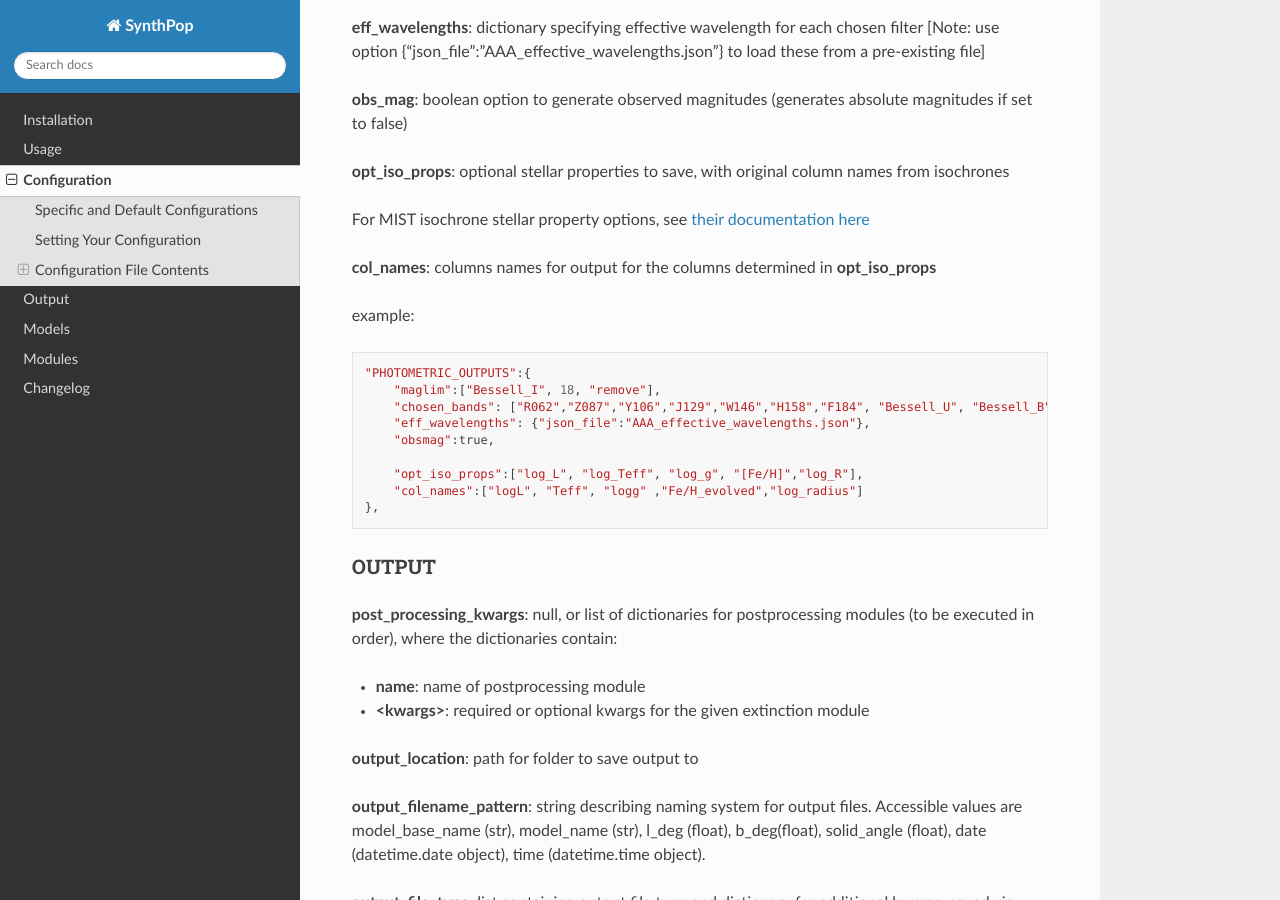
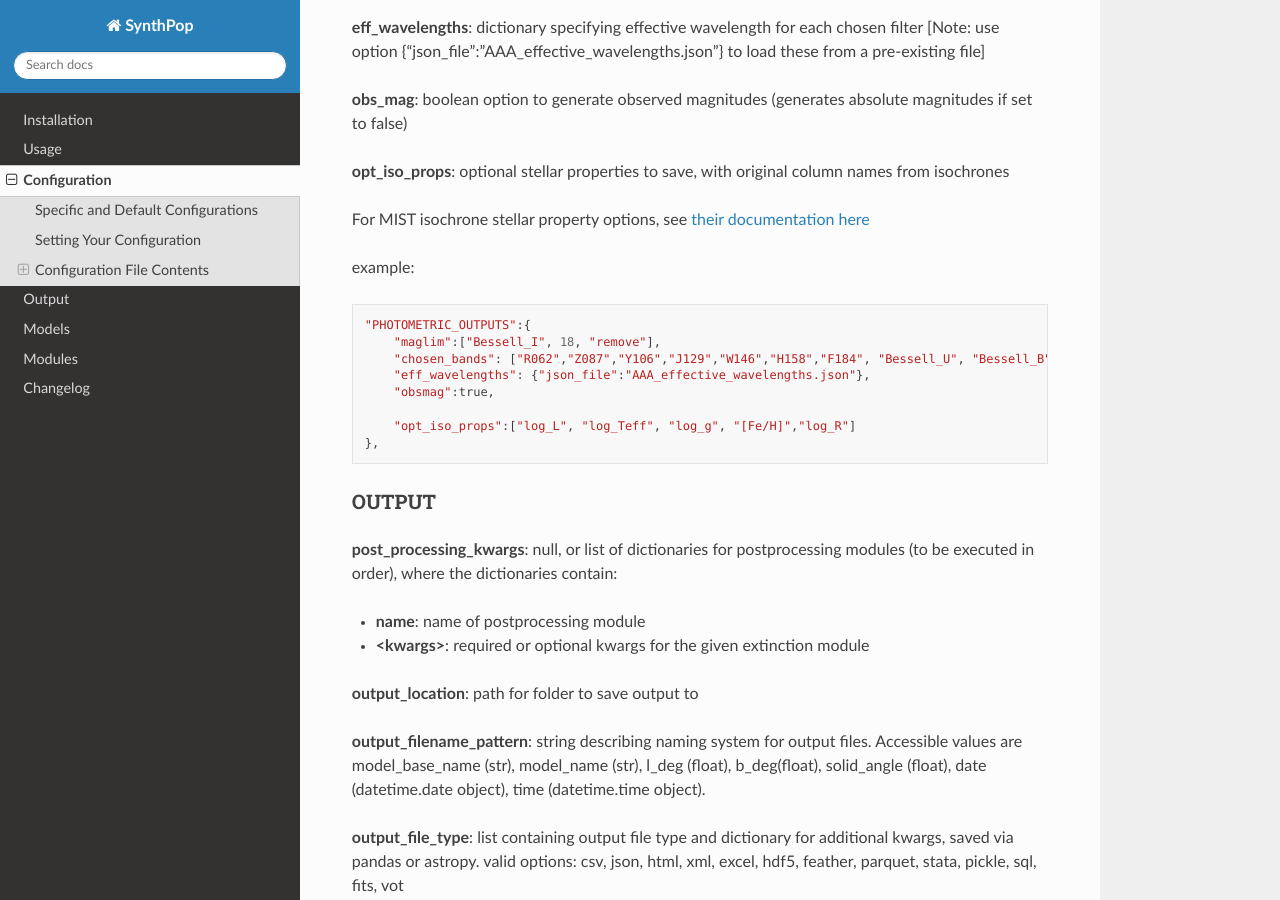
Before and after one commit to synthpop-galaxy/synthpop, a Sphinx documentation site: the page built from docs/source/configuration.rst, in a window 1280 px wide and 900 px high, scrolled down 7681 px. Built offline with Sphinx 7.4.7 and the Read the Docs theme 3.1.0, drawn with Linux system fonts in a browser that asks for light colours.

Commit message:
Update configuration.rst

```diff
--- a/docs/source/configuration.rst
+++ b/docs/source/configuration.rst
@@ -338,8 +338,6 @@ For the MIST evolution module, the following filters are available:
 
 For MIST isochrone stellar property options, see `their documentation here <https://waps.cfa.harvard.edu/MIST/README_tables.pdf>`_
 
-**col_names**: columns names for output for the columns determined in **opt_iso_props**
-
 example::
 
     "PHOTOMETRIC_OUTPUTS":{
@@ -348,8 +346,7 @@ example::
         "eff_wavelengths": {"json_file":"AAA_effective_wavelengths.json"},
         "obsmag":true,
 
-        "opt_iso_props":["log_L", "log_Teff", "log_g", "[Fe/H]","log_R"],
-        "col_names":["logL", "Teff", "logg" ,"Fe/H_evolved","log_radius"]
+        "opt_iso_props":["log_L", "log_Teff", "log_g", "[Fe/H]","log_R"]
     },
 
 OUTPUT
```
